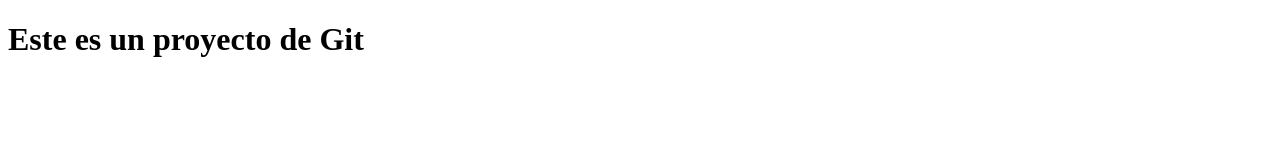
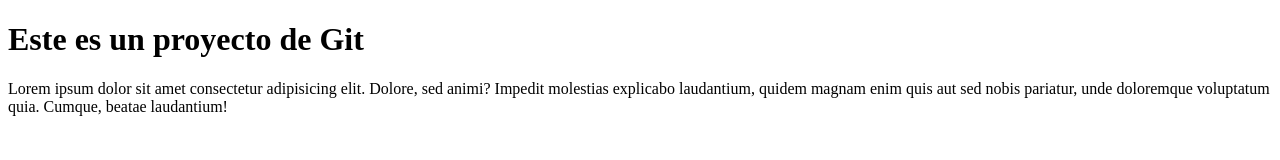
Before and after one commit to alansv96/primer-repo-remoto, a plain HTML site: page index.html in a window 1280 px wide. Drawn offline with Linux system fonts and the light colour scheme.

Commit message:
parrafo agregado

```diff
--- a/index.html
+++ b/index.html
@@ -8,5 +8,7 @@
 </head>
 <body>
     <h1>Este es un proyecto de Git</h1>
+
+    <p>Lorem ipsum dolor sit amet consectetur adipisicing elit. Dolore, sed animi? Impedit molestias explicabo laudantium, quidem magnam enim quis aut sed nobis pariatur, unde doloremque voluptatum quia. Cumque, beatae laudantium!</p>
 </body>
 </html>
```
